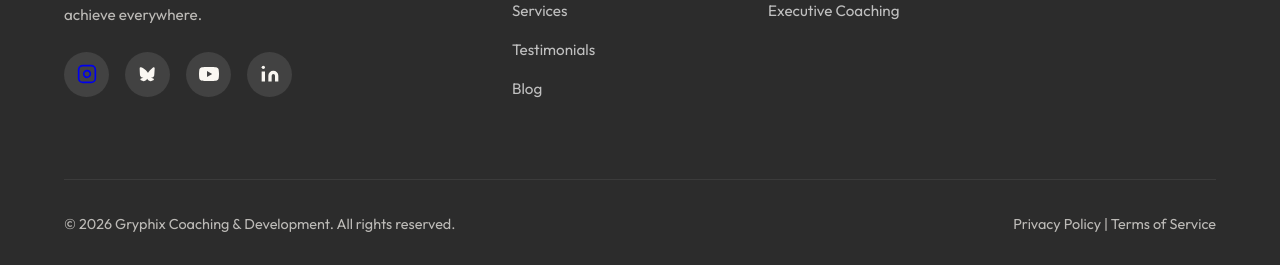
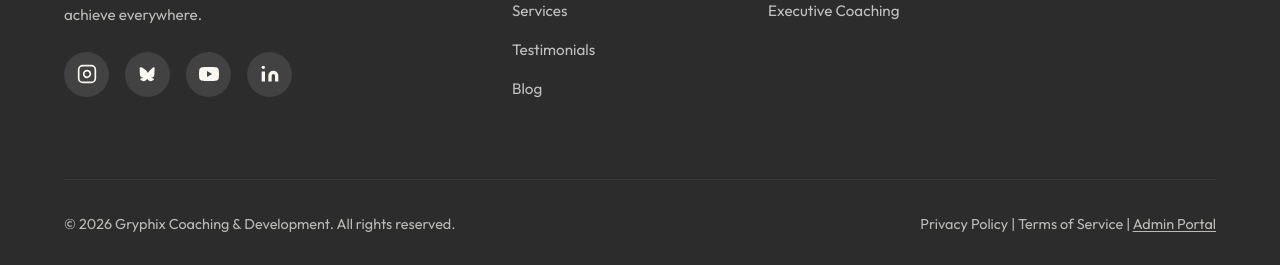
Before and after one commit to Mister-97/gryphix-coaching, a Next.js app: page / in a window 1280 px wide. Shown: the part 8266-8531 px from the top of the page. Built offline with nearby package versions, Linux system fonts and the light colour scheme.

Commit message:
Replace hero stock photo with Will's own likeness
Face-swapped composite (Will's face on the original stock photo's pose)
generated via nano banana, resized/compressed to webp.

```diff
--- a/app/globals.css
+++ b/app/globals.css
@@ -173,7 +173,7 @@ footer { background: var(--charcoal); padding: 5rem 4rem 2rem; color: var(--crea
 .footer-brand .logo { color: var(--cream); margin-bottom: 1.5rem; display: inline-block; }
 .footer-brand p { opacity: 0.7; font-size: 0.95rem; margin-bottom: 1.5rem; max-width: 300px; }
 .footer-social { display: flex; gap: 1rem; }
-.footer-social a { width: 45px; height: 45px; background: rgba(255,255,255,0.1); border-radius: 50%; display: flex; align-items: center; justify-content: center; transition: all 0.3s ease; }
+.footer-social a { width: 45px; height: 45px; background: rgba(255,255,255,0.1); border-radius: 50%; display: flex; align-items: center; justify-content: center; transition: all 0.3s ease; color: var(--cream); }
 .footer-social a:hover { background: var(--terracotta); transform: translateY(-3px); }
 .footer-social svg { width: 20px; height: 20px; fill: var(--cream); }
 .footer-column h4 { font-size: 1rem; margin-bottom: 1.5rem; color: var(--cream); }
@@ -182,6 +182,8 @@ footer { background: var(--charcoal); padding: 5rem 4rem 2rem; color: var(--crea
 .footer-column a { color: rgba(255,255,255,0.7); text-decoration: none; font-size: 0.95rem; transition: all 0.3s ease; }
 .footer-column a:hover { color: var(--terracotta-light); padding-left: 5px; }
 .footer-bottom { border-top: 1px solid rgba(255,255,255,0.1); padding-top: 2rem; display: flex; justify-content: space-between; align-items: center; max-width: 1200px; margin: 0 auto; font-size: 0.9rem; opacity: 0.7; }
+.footer-bottom a { color: var(--cream); text-decoration: underline; text-underline-offset: 2px; }
+.footer-bottom a:hover { color: var(--terracotta-light); }
 @media (max-width: 1024px) {
     nav { padding: 1.5rem 2rem; }
     .hero { grid-template-columns: 1fr; padding: 8rem 2rem 4rem; text-align: center; }
--- a/components/Footer.tsx
+++ b/components/Footer.tsx
@@ -51,7 +51,7 @@ export default function Footer() {
       </div>
       <div className="footer-bottom">
         <p>&copy; 2026 Gryphix Coaching & Development. All rights reserved.</p>
-        <p>Privacy Policy | Terms of Service</p>
+        <p>Privacy Policy | Terms of Service | <a href="/admin/login">Admin Portal</a></p>
       </div>
     </footer>
   );
```
Also changed, not shown: public/images/hero.webp, 1 other file (tests, documents, lock files or other folders).
